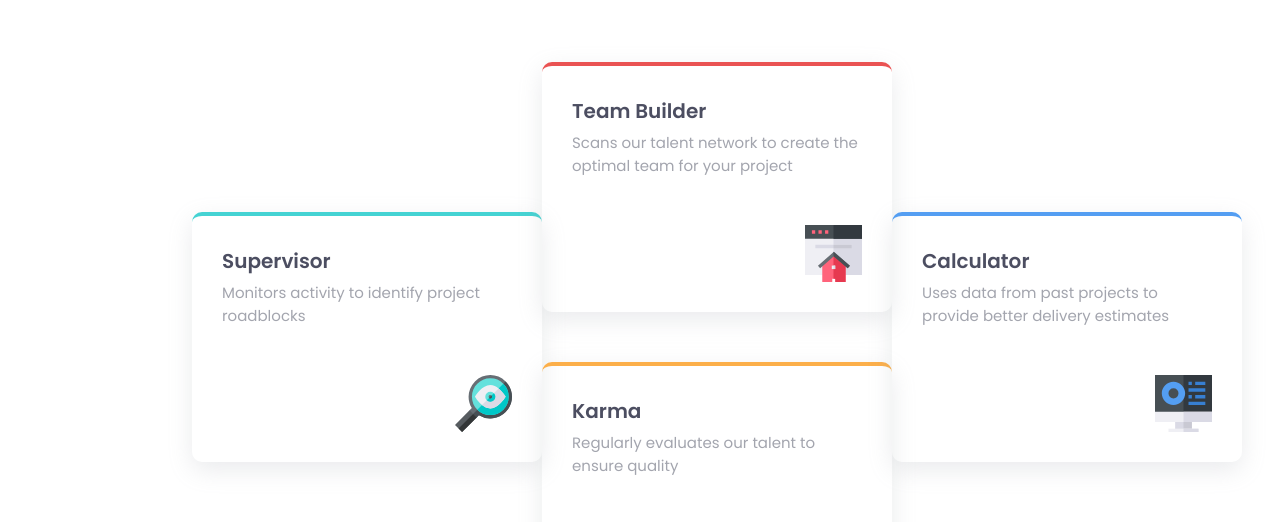
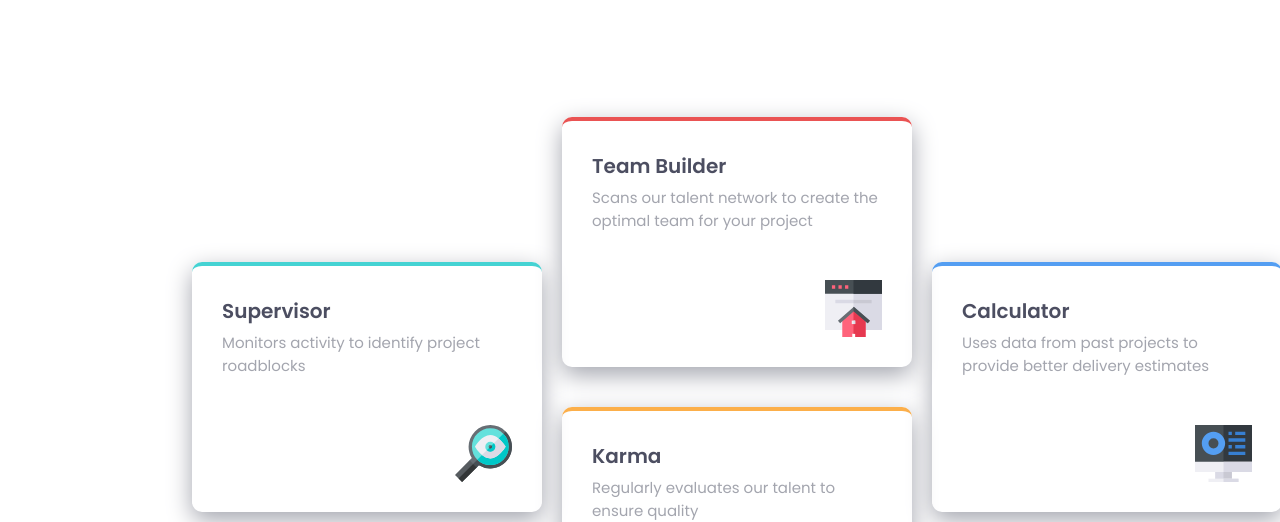
Before and after one commit to loiccape/Four-Cards-features, a plain HTML site: page index.html in a window 1280 px wide. Shown: the part 259-781 px from the top of the page. Drawn offline with Linux system fonts and the light colour scheme.

Commit message:
add some gap

```diff
--- a/style.css
+++ b/style.css
@@ -64,7 +64,7 @@ main{
 
 .item{
     border-radius: 10px;
-    box-shadow: rgba(149, 157, 165, 0.2) 0px 8px 24px;
+    box-shadow: var(--color-grayish-blue) 0px 8px 24px;
     height: 222px;
     padding: 30px;
     position: relative;
@@ -127,6 +127,7 @@ main{
        height: 600px;
        width: 70%;
        display: grid;
+       gap: 20px;
        grid-template-columns: repeat(3,1fr);
        grid-template-rows: repeat(6,100px)  ;
        align-items: center;
@@ -142,12 +143,14 @@ main{
     .team {
         grid-column: 2;
         grid-row: 1 / 4;
+        align-self: end;
 
     }
 
     .karma {
         grid-column: 2;
         grid-row: 4 / 7;
+        align-self: start;
 
     }
 
```
